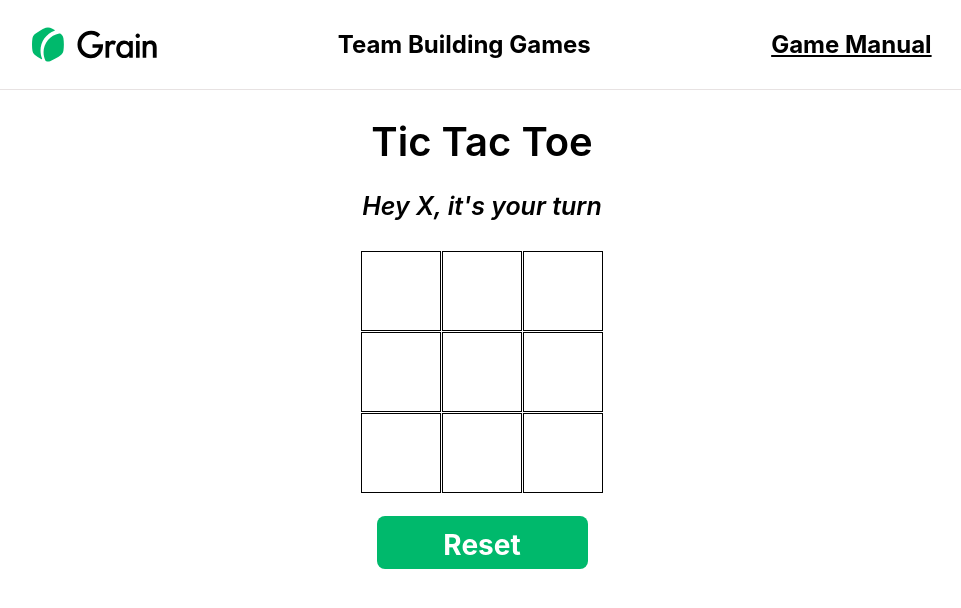
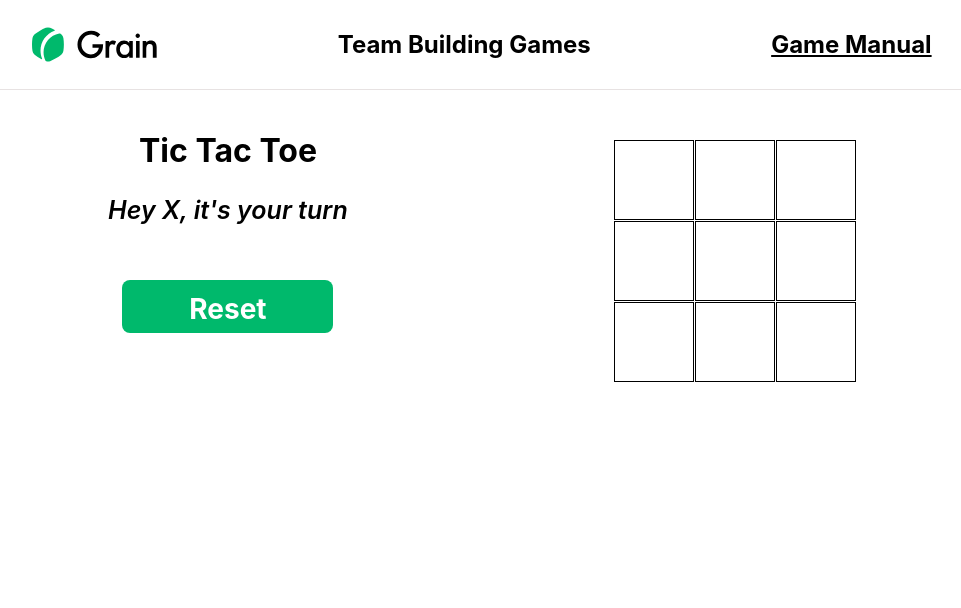
Before and after one commit to saranyavinjarapu/Tic-Tac-Toe, a React (Create React App) app: page / in a window 1280 px wide. Shown: the top 608 px of the page, without its empty margins (158-1119 px from the left). Built offline with nearby package versions, Linux system fonts and the light colour scheme.

Commit message:
respositioned game UI to accommodate grids of different sizes

```diff
--- a/src/components/Game/Game.module.css
+++ b/src/components/Game/Game.module.css
@@ -1,8 +1,13 @@
 .gameMain {
   text-align: center;
+  display: flex;
+  margin: auto;
+  justify-content: space-evenly;
+  margin-top: 20px;
+  width: 100%;
 }
 
-h1 {
+.gameMain .gameInformation h1 {
   font-family: "Inter";
   font-size: 40px;
   font-weight: 600;
@@ -13,12 +18,9 @@ h1 {
   display: grid;
   grid-gap: 1px;
   grid-template-columns: repeat(3, 1fr);
-  width: 230px;
-  height: 230px;
-  align-items: center;
-  justify-content: center;
-  padding: 5px;
-  margin: auto;
+  min-width: 230px;
+  min-height: 230px;
+  margin-top: 30px;
 }
 
 .squareBlock {
--- a/src/components/Game/GameContainer.tsx
+++ b/src/components/Game/GameContainer.tsx
@@ -42,6 +42,7 @@ export const GameContainer: FC = () => {
 
   return (
     <div className={styles.gameMain}>
+      <div>
         <h1>Tic Tac Toe</h1>
         {!winner && (
           <p className={styles.showPlayerTurn}>
@@ -51,7 +52,11 @@ export const GameContainer: FC = () => {
         {winner && winner !== "BOTH" && (
           <>
             <p className={styles.gameWinner}>Congratulations {winner}</p>
-          <Confetti numberOfPieces={300} recycle={false} tweenDuration={5000} />
+            <Confetti
+              numberOfPieces={300}
+              recycle={false}
+              tweenDuration={5000}
+            />
           </>
         )}
         {winner && winner === "BOTH" && (
@@ -59,9 +64,17 @@ export const GameContainer: FC = () => {
             <p className={styles.gameWinner}>
               Congratulations you're both winners
             </p>
-          <Confetti numberOfPieces={300} recycle={false} tweenDuration={5000} />
+            <Confetti
+              numberOfPieces={300}
+              recycle={false}
+              tweenDuration={5000}
+            />
           </>
         )}
+        <button className={styles.resetButton} onClick={resetGame}>
+          Reset
+        </button>
+      </div>
       <div className={styles.gameContainer}>
         {Array(9)
           .fill(null)
@@ -76,9 +89,6 @@ export const GameContainer: FC = () => {
             );
           })}
       </div>
-      <button className={styles.resetButton} onClick={resetGame}>
-        Reset
-      </button>
     </div>
   );
 };
```
Lines whose indentation alone changed are shown as unchanged.
